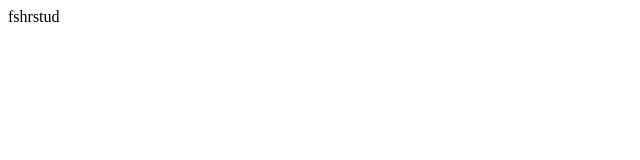
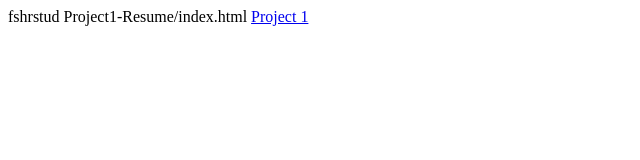
Before and after one commit to Marcsams04/Marcsams04.github.io, a plain HTML site: page index.html in a window 1280 px wide. Shown: the whole page, without its empty margins (0-640 px from the left). Drawn offline with Linux system fonts and the light colour scheme.

Commit message:
Update index.html

```diff
--- a/index.html
+++ b/index.html
@@ -1,6 +1,8 @@
 <html>
   <head></head>
   <body>
-    fshrstud
+    fshrstud   Project1-Resume/index.html
+<a href="Project1-Resume/index.html">Project 1</a>
+
   </body>
 </html>
```
